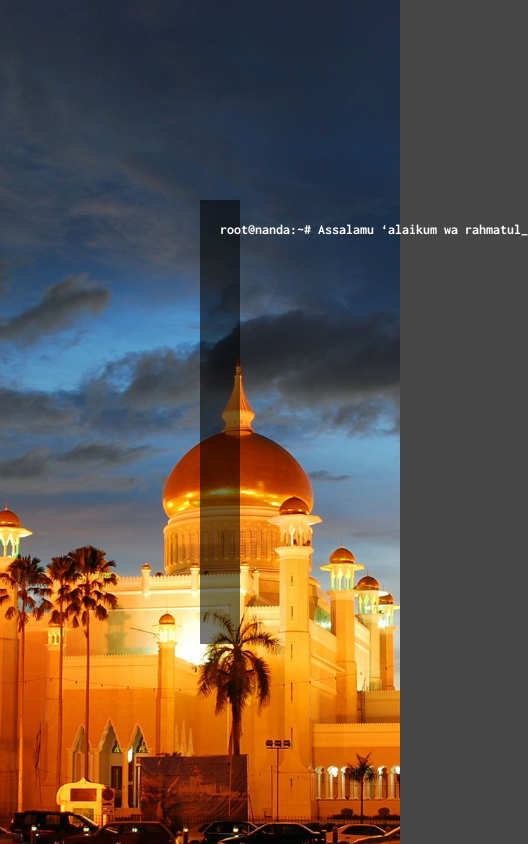
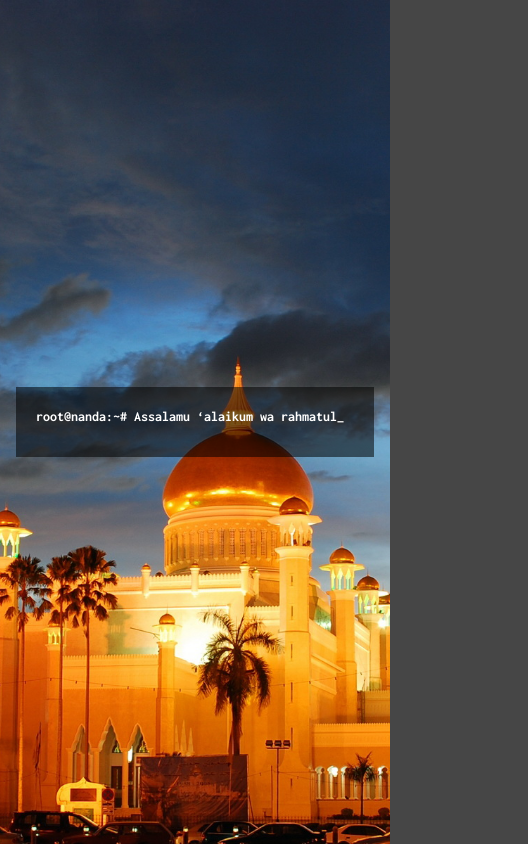
Before and after one commit to sonadztux/eid_mubarak_html_template, a plain HTML site: page index.html in a window 390 px wide. Shown: the whole page, 528 px wide, since content can reach past the window. Drawn offline with nearby package versions, Linux system fonts and the light colour scheme.

Commit message:
made the terminal responsive

```diff
--- a/css/style.css
+++ b/css/style.css
@@ -1,37 +1,42 @@
-html, body {
-  height:100%;
-  margin:0;
-  padding:0;
+html,
+body {
+	height: 100%;
+	margin: 0;
+	padding: 0;
+}
+
+html {
+	font-size: 16px;
 }
 
 body {
-  background-image:url('../img/masjid-1.jpg');
+	background-image: url('../img/masjid-1.jpg');
 	background-position: center center;
 	background-repeat: no-repeat;
 	background-attachment: fixed;
 	background-size: cover;
 	background-color: #464646;
-  font-family: 'Inconsolata'
-}
-
-.container-fluid,.row {
-  height:100%;
-  }
-
-.board-container {
-  padding:200px;
-  box-sizing:border-box;
+	font-family: 'Inconsolata';
+	display: flex;
+	justify-content: center;
+  align-items: center;
 }
 
 .board {
 	background-color: #00000089;
 	color: #ffffff;
-  height:100%;
-  padding:20px;
+	padding: 20px;
+  width: 60%;
+  margin: 1rem;
 }
 
+@media only screen and (max-width: 60em) { /* 60em = 960px (60 x 16px)*/
+	.board {
+		width: 98%;
+	}
+}
 #terminal {
-  white-space: pre;
+	white-space: pre-wrap;
 }
 
 #b {
--- a/index.html
+++ b/index.html
@@ -71,12 +71,8 @@
 	</head>
 <body>
 
-	<div class="container-fluid">
-	  <div class="row board-container">
-	    <div class="board">
-	    	<p id="terminal"></p>
-	    </div>
-	  </div>
+	<div class="board">
+	   <p id="terminal"></p>
 	</div>
 
 	<!-- ============ JS Function Automate Typing in Terminal ============  -->
```
Lines whose indentation alone changed are shown as unchanged.
